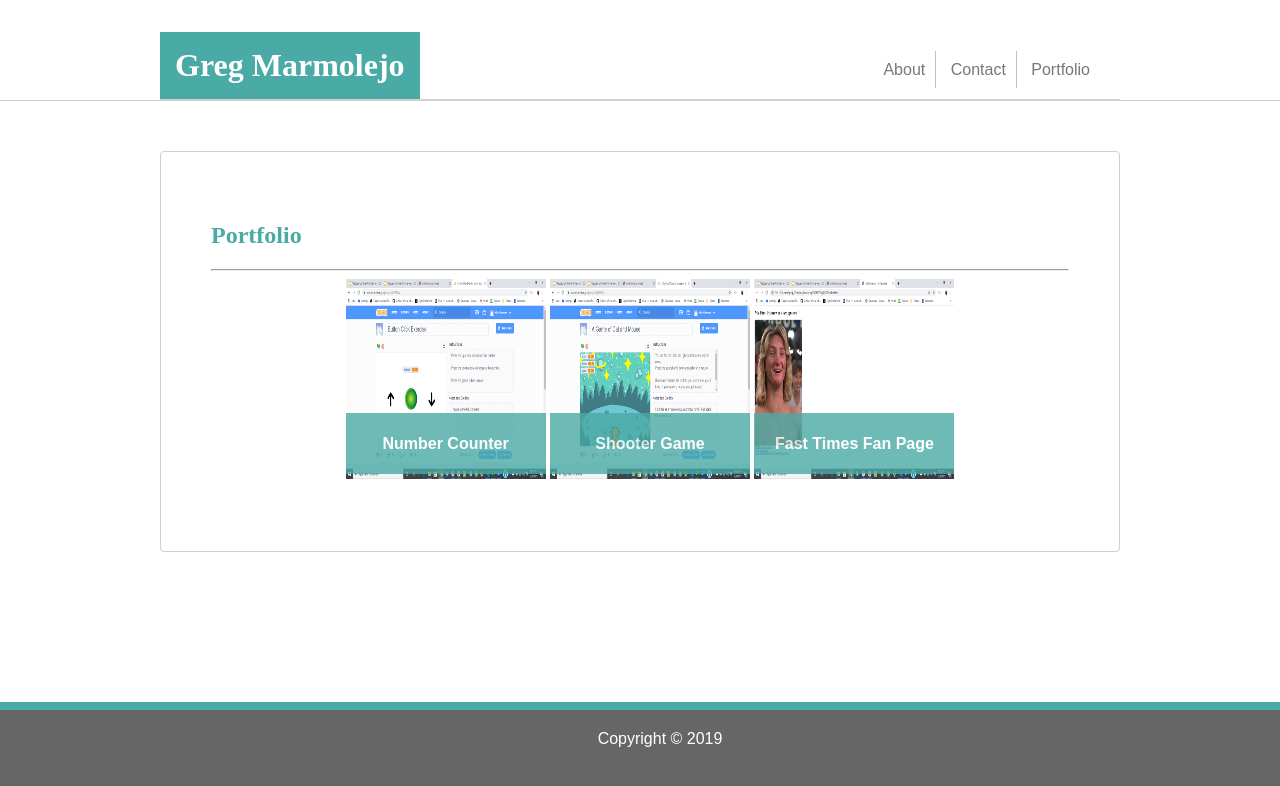
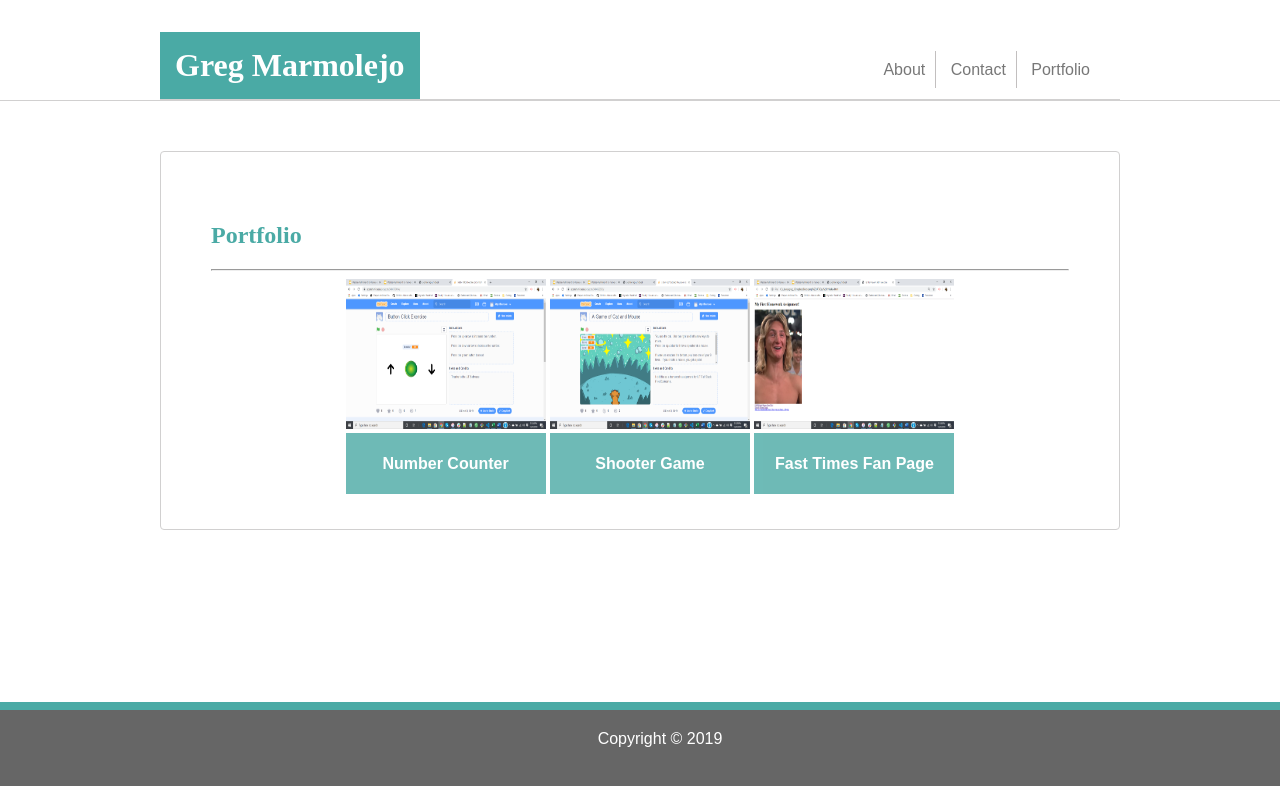
Before and after one commit to Greg-Marmolejo/Greg-Marmolejo.github.io, a plain HTML site: page portfolio.html in a window 1280 px wide. Drawn offline with Linux system fonts and the light colour scheme.

Commit message:
Updated About Me section, updated comments, and nudged buttons on Portfolio page.

```diff
--- a/assets/css/style.css
+++ b/assets/css/style.css
@@ -13,7 +13,6 @@ body {
     background-image: url("../images/herringbone.png");
 }
 
-/* Header mostly matches the footer */
 header {
     position: relative;
     left: 0;
@@ -31,7 +30,7 @@ header {
     clear: both;
 }
 
-/* Navigation bar must match sizing of main container */
+/* Navigation bar matches sizing of main container */
 .navigation {
     position: relative;
     max-width: 960px;
@@ -174,7 +173,7 @@ input:active {
 .textBlock {
     box-sizing: border-box;
     position: absolute;
-    bottom: 5px;
+    bottom: -15px;
     left: 10px;
     width: 100%;
     background-color: #4aaaa5;
@@ -183,6 +182,7 @@ input:active {
 
 h4 {
     color: #ffffff;
+    bottom: 0;
 }
 
 footer {
--- a/portfolio.html
+++ b/portfolio.html
@@ -23,12 +23,12 @@
             <section><h2>Portfolio</h2></section>
             <hr>
 
-            <!--this container holds the images together-->
+            <!--This container holds the images together.-->
             <div class="Content">
-                <!--these sections hold the image and text together-->
+                <!--These sections hold the image and text together.-->
                 <section class= "imageContainer">
                     <a href="https://www.google.com" target="_blank">
-                        <img src= "assets/images/Button Click Exercise.png" alt= "Button Click Exercise" width= "100%" height= "100%">
+                        <img src= "assets/images/Button Click Exercise.png" alt= "Button Click Exercise" width= "100%" height= "75%">
                     <div class= "textBlock">
                         <h4>Number Counter</h4>
                     </div></a>
@@ -36,7 +36,7 @@
 
                 <section class= "imageContainer">
                     <a href="https://www.google.com" target="_blank">
-                        <img src= "assets/images/A Game of Cat and Mouse.png" alt= "Corgi RPG" width= "100%" height= "100%">
+                        <img src= "assets/images/A Game of Cat and Mouse.png" alt= "A Game of Cat and Mouse" width= "100%" height= "75%">
                     <div class= "textBlock">
                         <h4>Shooter Game</h4>
                     </div></a>
@@ -44,7 +44,7 @@
 
                 <section class= "imageContainer">
                     <a href="https://www.google.com" target="_blank">
-                        <img src= "assets/images/My First Homework Assignment.png" alt= "Kitten Trivia" width= "100%" height= "100%">
+                        <img src= "assets/images/My First Homework Assignment.png" alt= "Fast Times Fan Page" width= "100%" height= "75%">
                     <div class= "textBlock">
                         <h4>Fast Times Fan Page</h4>
                     </div></a>
```
Also changed, not shown: Contact.html (+2 -2 lines), index.html (+3 -3 lines).
